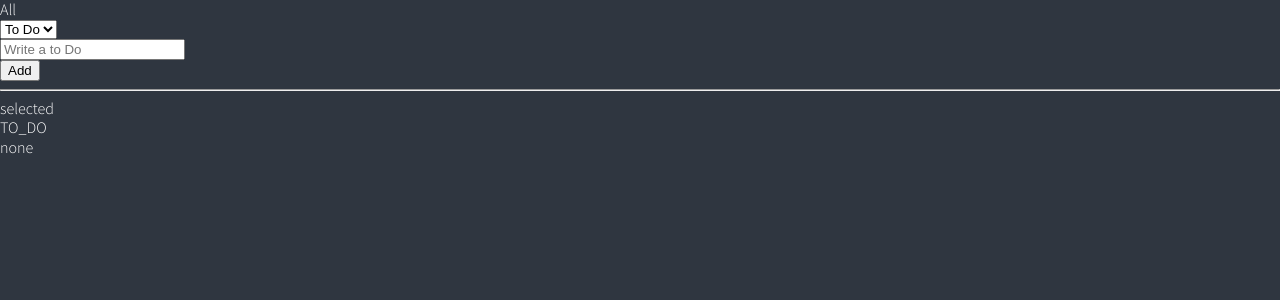
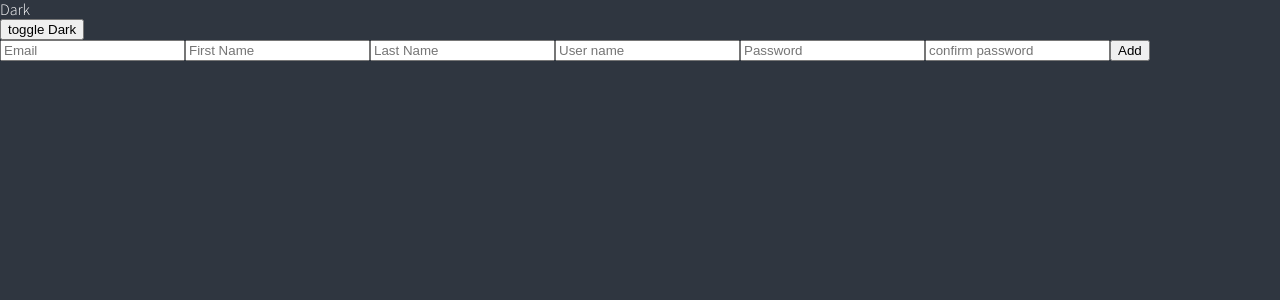
Before and after one commit to ChaeSangJung/to_do_react_master, a React (Create React App) app: page / in a window 1280 px wide. Shown: the top 300 px of the page. Built offline with nearby package versions, Linux system fonts and the light colour scheme.

Commit message:
re #5.6 Forms

```diff
--- a/src/App.tsx
+++ b/src/App.tsx
@@ -1,5 +1,8 @@
+import React from "react";
+import { useRecoilValue, useSetRecoilState } from "recoil";
 import { createGlobalStyle } from "styled-components";
-import TodoList from "./components/ToDoList";
+import { isDarkAtom } from "./atom";
+import TodoList from "./ToDoList";
 
 const GlobalStyle = createGlobalStyle`
   @import url('https://fonts.googleapis.com/css2?family=Source+Sans+Pro:wght@300;400&display=swap');
@@ -67,10 +70,19 @@ const GlobalStyle = createGlobalStyle`
 `
 
 const App = () => {
+  const isDark = useRecoilValue(isDarkAtom);
+  const setDarkAtom = useSetRecoilState(isDarkAtom);
+
+  const toggleDarkAtom = (event:React.MouseEvent<HTMLButtonElement>) => {
+    setDarkAtom((prev) => !prev);
+  }
+
   return (
     <>
+      <h1>{isDark ? "Dark" : "light"}</h1>
+      <button onClick={toggleDarkAtom}>toggle {isDark ? "Dark" : "light"}</button>
       <GlobalStyle />
-      <TodoList />
+      <TodoList/>
     </>
   );
 }
--- a/src/ToDoList.tsx
+++ b/src/ToDoList.tsx
@@ -1,27 +1,50 @@
+import React, { useState } from "react";
 import { useForm } from "react-hook-form";
-import { IForm } from "./types";
 
+// const TodoList = () => {
+//     const [todo, setTodo] = useState<string>("");
+//     const onChange = (event:React.FormEvent<HTMLInputElement>) => {
+//         const {
+//             currentTarget: {value},
+//         } = event;
+//         setTodo(value);
+//     }
+//     const onSubmit = (event:React.FormEvent<HTMLFormElement>) => {
+//         event.preventDefault();
+//         console.log(todo)
+//     }
+
+//     return (
+//         <>
+//             <form onSubmit={onSubmit}>
+//                 <input
+//                     value={todo}
+//                     type="text"
+//                     placeholder="Wirte a to do"
+//                     onChange={onChange}
+//                 />
+//                 <button>Add</button>
+//             </form>
+//         </>
+//     )
+// }
 const TodoList = () => {
-    const { register, handleSubmit, setValue } = useForm<IForm>();
-    const handleValid = (data : IForm) => {
-        console.log("add to do", data.toDo);
-        setValue("toDo", "");
-    }
+    const {register:formResister, watch} = useForm();
+    // console.log(formResister("xxx"))
+    console.log(watch());
+
     return (
-        <>
-            <div>
-                <form onSubmit={handleSubmit(handleValid)}>
-                    <input
-                        {...register("toDo", {
-                            required: "Please write a to do",
-                        })}
-                        placeholder="Write a to Do"
-                    />
-                    <button>Add</button>
-                </form>
-            </div>
-        </>
-    )
+        <div>
+            <form>
+                <input {...formResister("email")} placeholder="Email" />
+                <input {...formResister("firstName")} placeholder="First Name" />
+                <input {...formResister("lastName")} placeholder="Last Name" />
+                <input {...formResister("userName")} placeholder="User name" />
+                <input {...formResister("password")} placeholder="Password" />
+                <input {...formResister("confirmPassword")} placeholder="confirm password" />
+                <button>Add</button>
+            </form>
+        </div>
+    );
 }
-
 export default TodoList;
--- a/src/atom.tsx
+++ b/src/atom.tsx
@@ -1,44 +1,6 @@
-import { atom, selector } from "recoil";
-import { Categories, IToDo } from "./types";
+import { atom } from "recoil";
 
-
-
-export const toDoSate = atom<IToDo[]>({
-    key:"toDo",
-    default:[],
+export const isDarkAtom = atom<boolean>({
+    key:"isDark",
+    default: true,
 });
-
-// export const toDoSelector = selector({
-//     key: "toDoSelector",
-//     get: ({get}) => {
-//         return "hello";
-//     }
-// });
-
-// export const toDoSelector = selector({
-//     key: "toDoSelector",
-//     get: ({get}) => {
-//         const toDos = get(toDoSate);
-//         return toDos.length;
-//     }
-// });
-
-export const categoryState = atom<Categories>({
-    key: "category",
-    default: Categories.TO_DO,
-});
-
-export const toDoSelector = selector({
-    key: "toDoSelector",
-    get: ({get}) => {
-        const toDos = get(toDoSate);
-        const category = get(categoryState);
-        return toDos.filter((toDo) => toDo.category === category);
-        // console.log(category)
-        // return [
-        //     toDos.filter((toDo) => toDo.category === "TO_DO"),
-        //     toDos.filter((toDo) => toDo.category === "DOING"),
-        //     toDos.filter((toDo) => toDo.category === "DONE"),
-        // ]
-    }
-});
--- a/src/components/CreateToDo.tsx
+++ b/src/components/CreateToDo.tsx
@@ -1,32 +1,9 @@
-import { useForm } from "react-hook-form";
-import { useRecoilValue, useSetRecoilState } from "recoil";
-import { categoryState, toDoSate } from "../atom";
-import { IForm } from "../types";
+function CreateToDo() {
+    return(
+        <div>
 
-function CreateToDo() {
-    const setToDos = useSetRecoilState(toDoSate);
-    const category = useRecoilValue(categoryState);
-    const {register, handleSubmit, setValue} = useForm<IForm>();
-    const handleValid = ({ toDo }:IForm) => {
-        setToDos((oldTodos) => [
-            ...oldTodos,
-            {text: toDo, id:Date.now(), category:category},
-        ]);
-        setValue("toDo", "");
-    }
-    return (
-        <>
-            <form onSubmit={handleSubmit(handleValid)}>
-                <input
-                    {...register("toDo", {
-                        required:"Please write a To Do"
-                    })}
-                    placeholder="Write a to Do"
-                />
-            </form>
-            <button>Add</button>
-        </>
-    );
+        </div>
+    )
 }
 
 export default CreateToDo;
--- a/src/components/ToDo.tsx
+++ b/src/components/ToDo.tsx
@@ -1,49 +1,6 @@
-import React from "react";
-import { useSetRecoilState } from "recoil";
-import { toDoSate } from "../atom";
-import { Categories, IToDo } from "../types";
-
-function ToDo({text, category, id}:IToDo){
-    const setTodos = useSetRecoilState(toDoSate);
-    const onClick = (event:React.MouseEvent<HTMLButtonElement>) => {
-        const {
-            currentTarget : {dataset : {name}},
-        } = event;
-        setTodos((oldToDos)=>{
-            // target 경로 찾기
-            const targetIndex = oldToDos.findIndex(toDo => toDo.id === id);
-            const oldToDo = oldToDos[targetIndex];
-            const newToDo = {text:text, id:id, category:name as any };
-            //  replace the to do in the index, targetIndex with newToDo
-            // const food = ["가","나", "다", "라"];
-            // const front = ["가"];
-            // const back = ["다", "라"]
-            // const finalPart = [...front, "나", ...back];
-
-            // const target = 1;
-
-            // console.log(food.slice(0,target), food.slice(target+1));
-            // console.log([...food.slice(0, target),"나",...food.slice(target+1)]);
-            return [...oldToDos.slice(0,targetIndex),newToDo,...oldToDos.slice(targetIndex+1)];
-        });
-    }
-
+function ToDo(){
     return (
-        <li>
-            <span>{text}{category}</span>
-            {category !== Categories.DOING && (
-                <button data-name={Categories.DOING} onClick={onClick}>Doing</button>
-            )}
-            {category !== Categories.TO_DO && (
-                <button data-name={Categories.TO_DO} onClick={onClick}>TO DO</button>
-            )}
-            {category !== Categories.DONE && (
-                <button data-name={Categories.DONE} onClick={onClick}>DONE</button>
-            )}
-            {/* <button>Doing</button>
-            <button>To Do</button>
-            <button>Done</button> */}
-        </li>
+        <div></div>
     );
 }
 
--- a/src/components/ToDoList.tsx
+++ b/src/components/ToDoList.tsx
@@ -1,51 +1,8 @@
-import React from "react";
-import { useRecoilState, useRecoilValue } from "recoil";
-import { categoryState, toDoSate, toDoSelector } from "../atom";
-import { Categories } from "../types";
-import CreateToDo from "./CreateToDo";
-import ToDo from "./ToDo";
-
 const TodoList = () => {
-    const toDos = useRecoilValue(toDoSate);
-    const toSoSelect = useRecoilValue(toDoSelector);
-    // 현재의 값과, 값을 수정하는 함수를 가져오는 훅
-    const [category, setCategory] = useRecoilState(categoryState);
-    const onInput = (event:React.FormEvent<HTMLSelectElement>) => {
-        const {  currentTarget: {value} } = event;
-        setCategory(value as any);
-    }
 
     return (
         <div>
-            <div>
-                <h1>All</h1>
-                <select value={category} onInput={onInput}>
-                    <option value={Categories.TO_DO}>To Do</option>
-                    <option value={Categories.DOING}>Doing</option>
-                    <option value={Categories.DONE}>Done</option>
-                </select>
-                <CreateToDo />
-                <ul>
-                    {toDos.map((todo) => (
-                        <ToDo key={todo.id} {...todo}/>
-                    ))}
-                </ul>
-            </div>
-            <hr/>
-            <div>
-                <h1>selected</h1>
-                <strong>{category}</strong>
-                <ul>
-                    {toSoSelect.length === 0 ? (
-                      <p>none</p>
-                    ) :
-                        toSoSelect.map((to) => (
-                            <ToDo key={to.id} {...to}/>
-                        ))
-                    }
 
-                </ul>
-            </div>
         </div>
     )
 }
```
Also changed, not shown: 1 other file (tests, documents, lock files or other folders).
